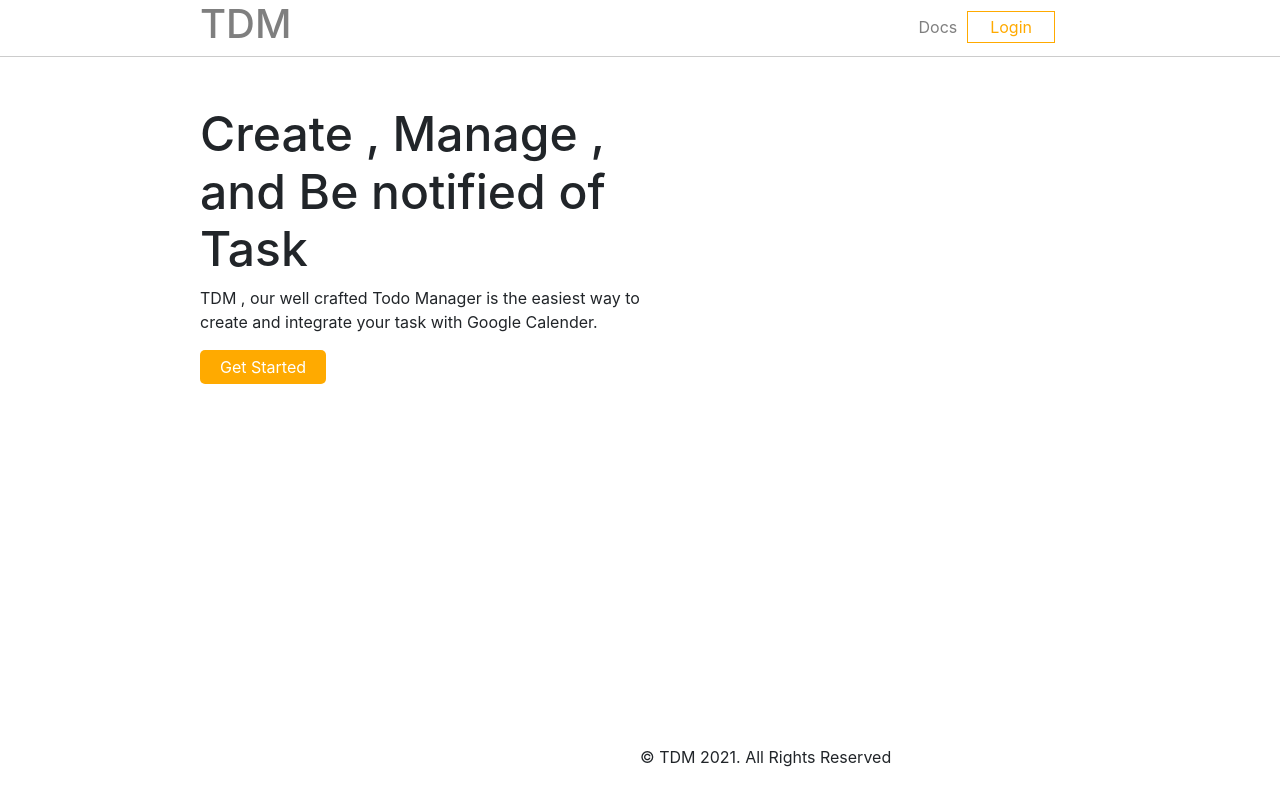
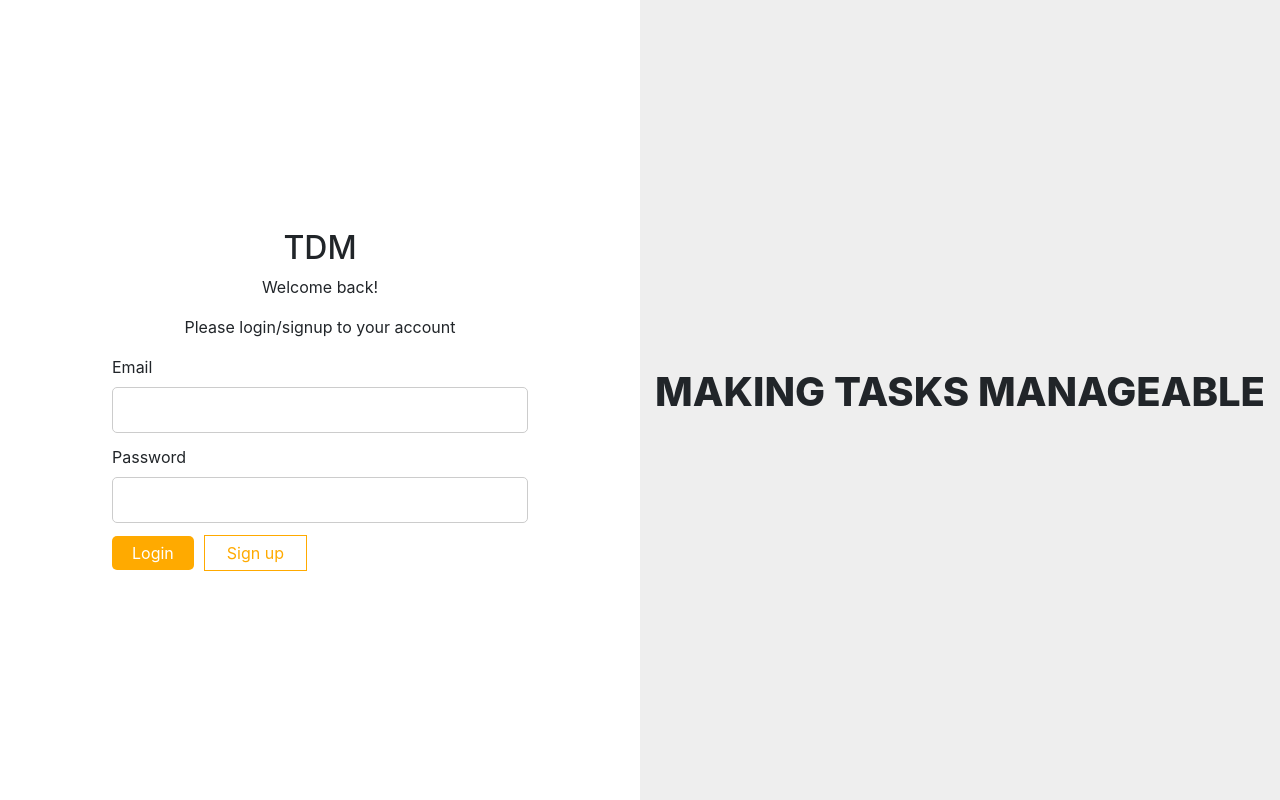
Before and after one commit to adeisbright/todo-manager-client, a React (Create React App) app: page / in a window 1280 px wide. Built offline with nearby package versions, Linux system fonts and the light colour scheme.

Commit message:
Add login component UI
Add and render the login screen.

Due to the fact that, react-router-dom is not installed yet, the landing
page was removed so that the login screen can be rendered.

```diff
--- a/src/App.js
+++ b/src/App.js
@@ -1,11 +1,11 @@
 import React from "react";
 import LandingPage from "./Components/LandingPage";
-
+import Login from "./Components/Login";
 import "./Tdm.css";
 const App = () => {
     return (
         <>
-            <LandingPage />
+            <Login />
         </>
     );
 };
--- /dev/null
+++ b/src/Components/Login.js
@@ -0,0 +1,45 @@
+import React, { useState } from "react";
+
+const Login = () => {
+    let [email, setEmail] = useState("");
+    let [pwd, setPwd] = useState("");
+    let [response, setResponse] = useState("");
+
+    return (
+        <section className="d-flex">
+            <main className="fr-md-6 main">
+                <form className="login-form">
+                    <div className="center-text">
+                        <h2>TDM</h2>
+                        <p>Welcome back!</p>
+                        <p>Please login/signup to your account</p>
+                    </div>
+                    <label htmlFor="email">Email</label>
+                    <input
+                        className="input input-border-faint"
+                        type="email"
+                        id="email"
+                    />
+                    <label htmlFor="password">Password</label>
+                    <input
+                        className="input input-border-faint"
+                        type="password"
+                        id="pwd"
+                        autoComplete
+                    />
+                    <button type="submit" className="btn btn-register m-r-1">
+                        Login
+                    </button>
+                    <button type="submit" className="login bg-white">
+                        Sign up
+                    </button>
+                </form>
+            </main>
+            <aside className="login-sidebar  fr-md-6">
+                <p>Making tasks manageable</p>
+            </aside>
+        </section>
+    );
+};
+
+export default Login;
--- a/src/Tdm.css
+++ b/src/Tdm.css
@@ -499,6 +499,12 @@ h6,
 .m-b-4 {
     margin-bottom: 4rem;
 }
+.m-r-1 {
+    margin-right: 10px;
+}
+.bg-white {
+    background: #fff;
+}
 a {
     color: rgba(0, 0, 0, 0.5);
     text-decoration: none;
@@ -544,6 +550,53 @@ a {
     position: fixed;
     bottom: 15px;
     left: 50%;
+}
+.login-sidebar,
+.main {
+    background: #eee;
+    height: 100vh;
+    width: 100%;
+    display: flex;
+    align-content: flex-end;
+    justify-content: center;
+    align-items: center;
+}
+.login-sidebar > p {
+    font-size: 2.5rem;
+    font-weight: 800;
+    text-transform: uppercase;
+}
+
+.main {
+    background: #fff;
+}
+.login-form {
+    width: 80%;
+    margin: 0 auto;
+    padding: 3rem;
+}
+
+/*Styling input*/
+.input {
+    display: inline-block;
+    width: 100%;
+    box-shadow: border-box;
+    padding: 10px;
+    margin-bottom: 0.75rem;
+    border-radius: 5px;
+}
+.input-border-faint {
+    border: 0.85px solid #ccc;
+}
+.input-border-faint:focus {
+    outline: 0;
+    border: 0.1px solid #ccc;
+    box-shadow: 0 0 0 0.01rem #ccc;
+}
+@media (max-width: 568px) {
+    .login-sidebar {
+        display: none;
+    }
 }
 @media (min-width: 768px) {
     .framer {
@@ -611,6 +664,9 @@ a {
         width: 100%;
         max-width: 100%;
     }
+    .d-sm-hide {
+        display: block;
+    }
 }
 @media (min-width: 1200px) {
     .framer {
```
Also changed, not shown: src/lib/DomHelper.js (added), src/lib/FetchHelper.js (added), src/lib/StorageService.js (added).
